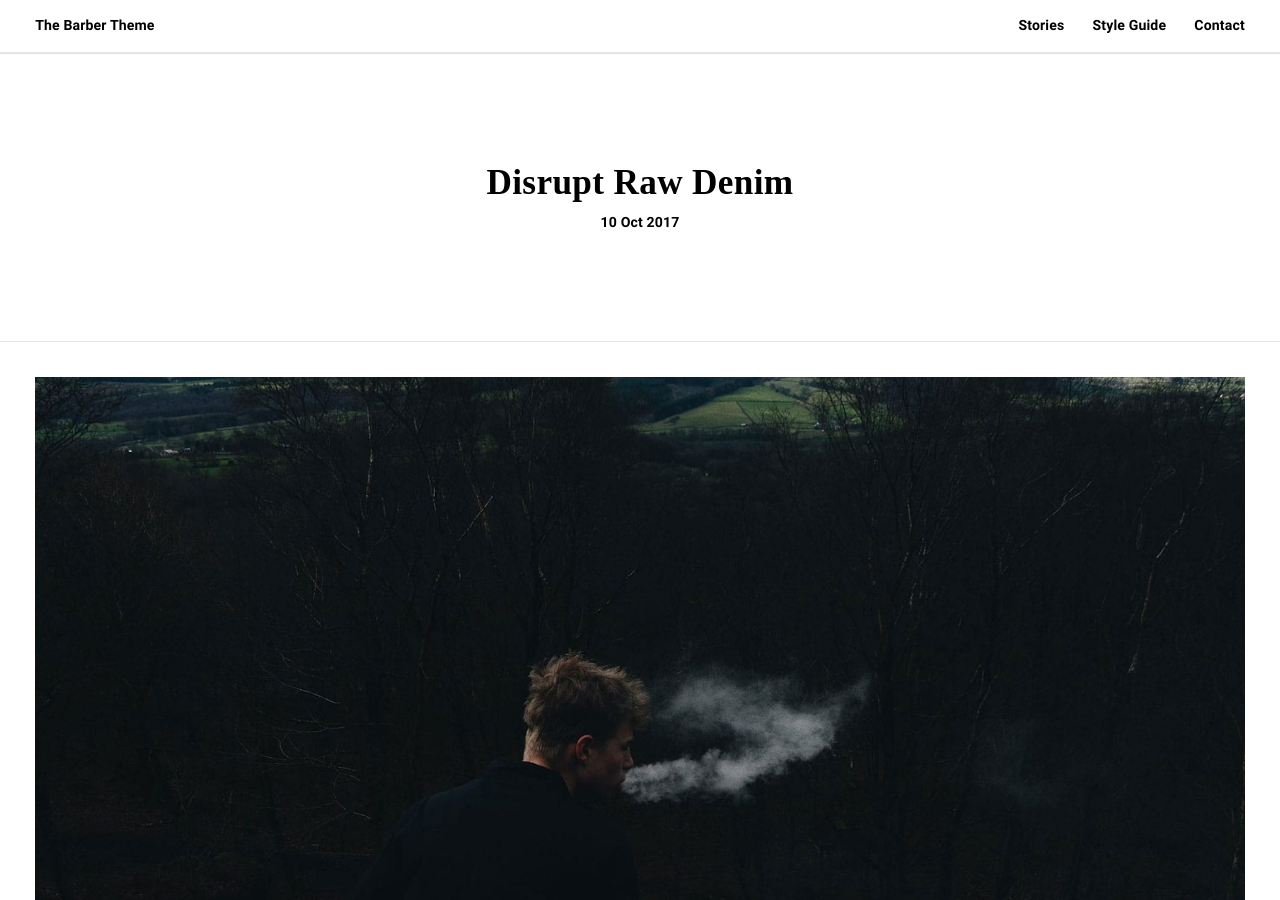
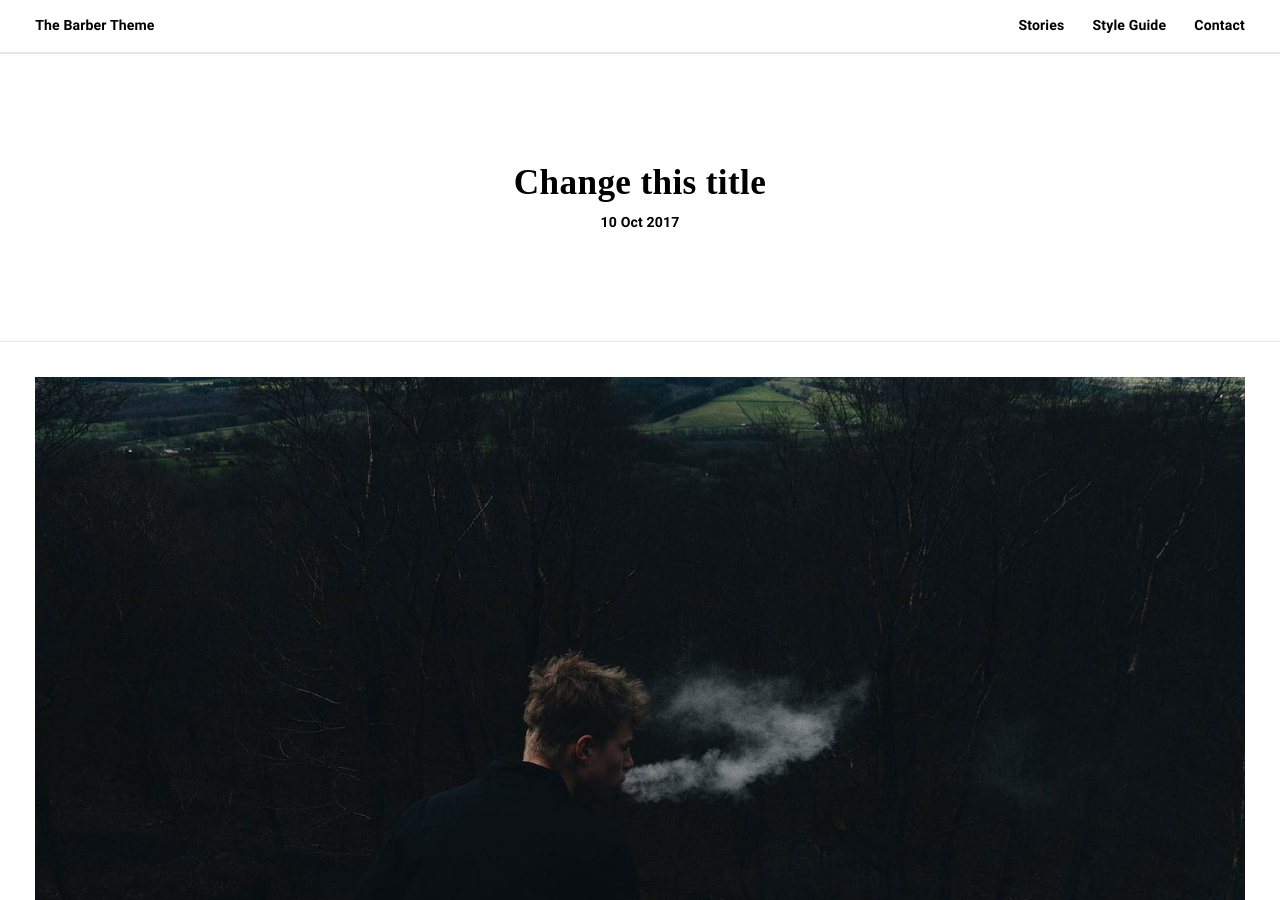
Before and after one commit to knifemagazine/knifemagazine.github.io, a Jekyll site: the page built from _posts/2017-10-10-disrupt-raw-denim.markdown, in a window 1280 px wide and 900 px high. Built offline with Jekyll 4.4.1, drawn with Linux system fonts in a browser that asks for light colours; some web fonts are replaced.

Commit message:
Update from Forestry.io - Updated 2017-10-10-disrupt-raw-denim.markdown

```diff
--- a/_posts/2017-10-10-disrupt-raw-denim.markdown
+++ b/_posts/2017-10-10-disrupt-raw-denim.markdown
@@ -1,13 +1,14 @@
 ---
 layout: post
-title: "Disrupt Raw Denim"
-date: 2017-10-10
+title: Change this title
+date: 2017-10-10 00:00:00 +0000
 description:
-image: /assets/images/placeholder-14.jpg
+image: "/assets/images/placeholder-14.jpg"
 author: Thomas Vaeth
 tags:
-  - Squid
-  - Mixtape
+- Squid
+- Mixtape
+
 ---
 Umami thundercats 90's chia tumblr. [Dreamcatcher](http://thomasvaeth.com/) cronut neutra forage lo-fi. +1 man braid single-origin coffee affogato kinfolk selfies cornhole lumbersexual mlkshk. Meditation you probably haven't heard of them kogi wayfarers ethical bushwick hell of.
 
```
